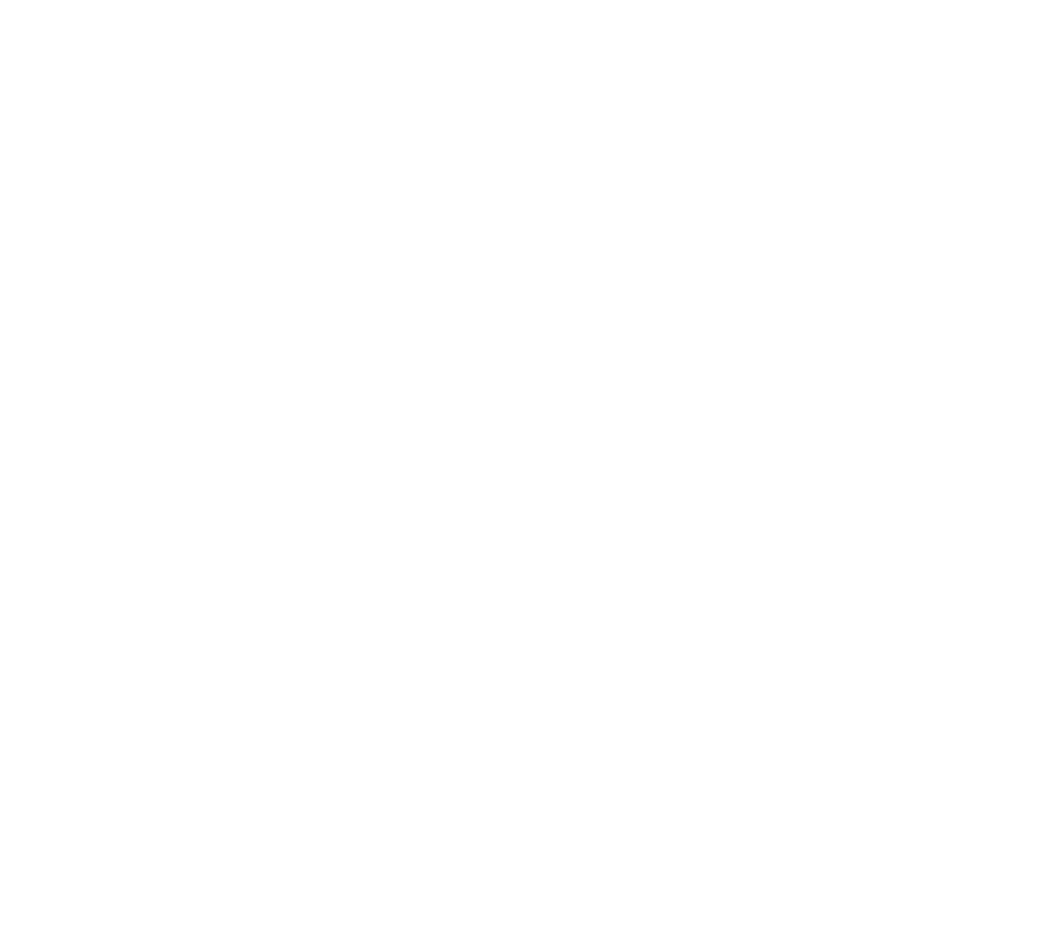
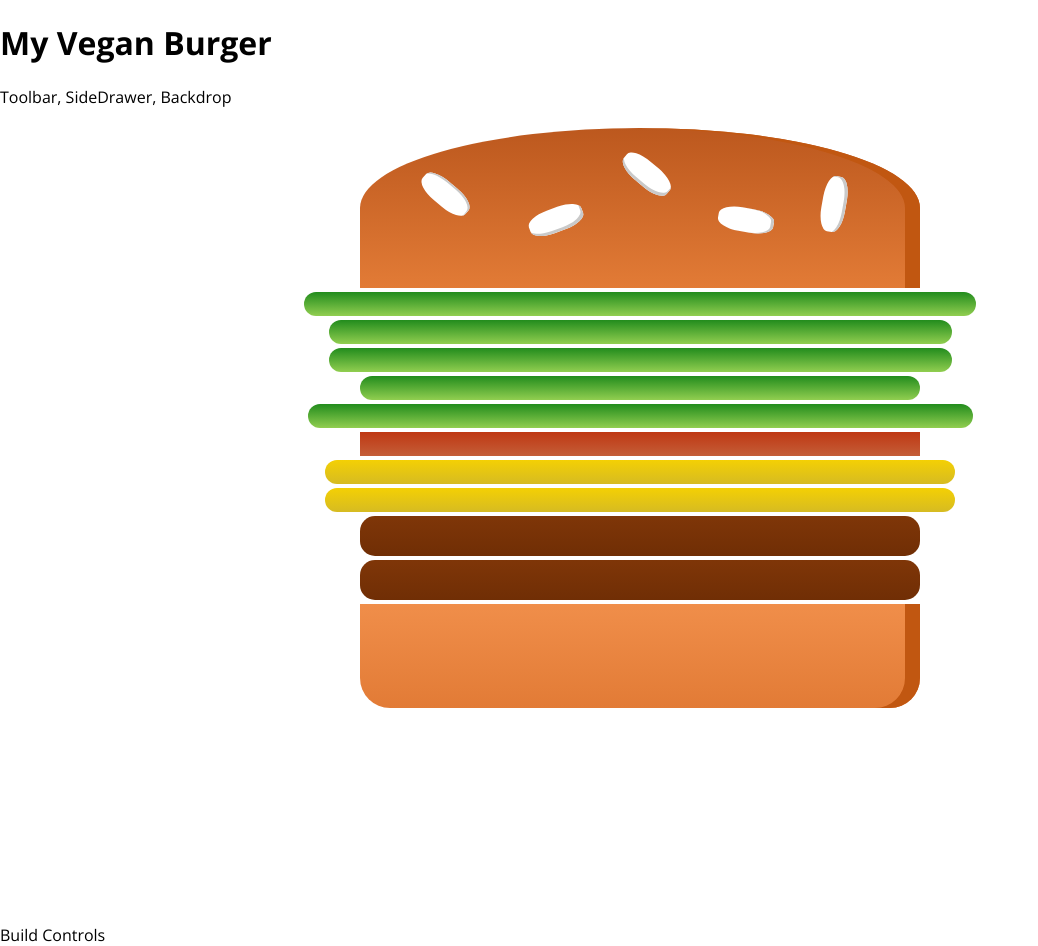
Before and after one commit to natalieg/udemyReact2, a React app in the folder burger/: page / in a window 1280 px wide. Shown: the whole page, without its empty margins (0-1038 px from the left). Before the commit the page ends 800 px from the top, so only its background shows below. Built offline with nearby package versions, Linux system fonts and the light colour scheme.

Commit message:
burger with ingredients

```diff
--- a/burger/package.json
+++ b/burger/package.json
@@ -30,6 +30,7 @@
     "postcss-flexbugs-fixes": "3.2.0",
     "postcss-loader": "2.0.6",
     "promise": "8.0.1",
+    "prop-types": "^15.7.2",
     "react": "^16.10.0",
     "react-dev-utils": "^4.0.1",
     "react-dom": "^16.10.0",
--- a/burger/src/App.js
+++ b/burger/src/App.js
@@ -1,10 +1,14 @@
 import React, { Component } from 'react';
+import Layout from './components/Layout/Layout'
+import BurgerBuilder from './containers/BurgerBuilder/BurgerBuilder'
 
 class App extends Component {
   render() {
     return (
       <div>
-
+        <Layout>
+          <BurgerBuilder/>
+        </Layout>
       </div>
     );
   }
--- /dev/null
+++ b/burger/src/components/Burger/Burger.css
@@ -0,0 +1,30 @@
+.Burger {
+    width: 100%;
+    margin: auto;
+    height: 250px;
+    overflow-y: scroll;
+    text-align: center;
+    font-weight: bold;
+    font-size: 1.2rem;
+}
+
+@media (min-width: 500px) and (min-height: 400px){
+    .Burger {
+        width: 400px;
+        height: 500px;
+    }
+}
+
+@media (min-width: 500px) and (min-height: 401px){
+    .Burger {
+        width: 400px;
+        height: 600px;
+    }
+}
+
+@media (min-width: 1000px) and (min-height: 700px){
+    .Burger {
+        width: 700px;
+        height: 800px;
+    }
+}
--- /dev/null
+++ b/burger/src/components/Burger/Burger.js
@@ -0,0 +1,22 @@
+import React from 'react';
+import classes from './Burger.css';
+import BurgerIngredient from './Burgeringredient/Burgeringredient';
+
+function burger(props) {
+    const transformedIngredients = Object.keys(props.ingredients)
+    .map(igKey => {
+        return [...Array(props.ingredients[igKey])].map((_, i) => {
+            return <BurgerIngredient key={igKey + i} type={igKey}/>
+        })
+    });
+    console.log(transformedIngredients)
+    return (
+        <div className={classes.Burger}>
+            <BurgerIngredient type="bread-top"/>
+            {transformedIngredients}
+            <BurgerIngredient type="bread-bottom"/>
+        </div>
+    )
+}
+
+export default burger
--- /dev/null
+++ b/burger/src/components/Burger/Burgeringredient/Burgeringredient.css
@@ -0,0 +1,117 @@
+:root {
+  --margin: 4px auto;
+}
+
+.BreadBottom {
+    height: 13%;
+    width: 80%;
+    background: linear-gradient(#F08E4A, #e27b36);
+    border-radius: 0 0 30px 30px;
+    box-shadow: inset -15px 0 #c15711;
+    margin: var(--margin);
+}
+
+.BreadTop {
+    height: 20%;
+    width: 80%;
+    background: linear-gradient(#bc581e, #e27b36);
+    border-radius: 50% 50% 0 0;
+    box-shadow: inset -15px 0 #c15711;
+    margin: var(--margin);
+    position: relative;
+}
+
+.Seeds1 {
+    width: 10%;
+    height: 15%;
+    position: absolute;
+    background-color: white;
+    left: 30%;
+    top: 50%;
+    border-radius: 40%;
+    transform: rotate(-20deg);
+    box-shadow: inset -2px -3px #c9c9c9;
+}
+
+.Seeds1:after {
+    content: "";
+    width: 100%;
+    height: 100%;
+    position: absolute;
+    background-color: white;
+    left: -170%;
+    top: -260%;
+    border-radius: 40%;
+    transform: rotate(60deg);
+    box-shadow: inset -1px 2px #c9c9c9;
+  }
+
+.Seeds1:before {
+    content: "";
+    width: 100%;
+    height: 100%;
+    position: absolute;
+    background-color: white;
+    left: 180%;
+    top: -50%;
+    border-radius: 40%;
+    transform: rotate(60deg);
+    box-shadow: inset -1px -3px #c9c9c9;
+  }
+
+  .Seeds2 {
+    width: 10%;
+    height: 15%;
+    position: absolute;
+    background-color: white;
+    left: 64%;
+    top: 50%;
+    border-radius: 40%;
+    transform: rotate(10deg);
+    box-shadow: inset -3px 0 #c9c9c9;
+  }
+
+  .Seeds2:before {
+    content: "";
+    width: 100%;
+    height: 100%;
+    position: absolute;
+    background-color: white;
+    left: 150%;
+    top: -130%;
+    border-radius: 40%;
+    transform: rotate(90deg);
+    box-shadow: inset 1px 3px #c9c9c9;
+  }
+
+
+.Meat {
+    width: 80%;
+    height: 5%;
+    background: linear-gradient(#7f3608, #702e05);
+    margin: var(--margin);
+    border-radius: 15px;
+}
+
+.Cheese {
+    width: 90%;
+    height: 3%;
+    margin: var(--margin);
+    background: linear-gradient(#f4d004, #d6bb22);
+    border-radius: 20px;
+}
+
+.Salad {
+    width: 90%;
+    height: 3%;
+    margin: var(--margin);
+    background: linear-gradient(#228c1d, #91ce50);
+    border-radius: 20px;
+}
+
+.Bacon {
+    width: 80%;
+    height: 3%;
+    background: linear-gradient(#bf3813, #c45e38);
+    margin: var(--margin);
+}
--- /dev/null
+++ b/burger/src/components/Burger/Burgeringredient/Burgeringredient.js
@@ -0,0 +1,48 @@
+import React, { Component } from 'react'
+import PropTypes from 'prop-types';
+import classes from './Burgeringredient.css'
+
+class Burgeringredient extends Component {
+
+    randomWidth = () => {
+        return Math.floor(Math.random() * 30) + 80;
+    }
+
+    render() {
+        let ingredient = null;
+
+        switch (this.props.type) {
+            case ('bread-bottom'):
+                ingredient = <div className={classes.BreadBottom}></div>;
+                break;
+            case ('bread-top'):
+                ingredient = <div className={classes.BreadTop}>
+                    <div className={classes.Seeds1}></div>
+                    <div className={classes.Seeds2}></div>
+                </div>
+                break;
+            case ('meat'):
+                ingredient = <div className={classes.Meat}></div>;
+                break;
+            case ('cheese'):
+                ingredient = <div className={classes.Cheese}></div>;
+                break;
+            case ('salad'):
+                let saladWidth = this.randomWidth() + "%";
+                ingredient = <div className={classes.Salad} style={{width: saladWidth}}></div>;
+                break;
+            case ('bacon'):
+                ingredient = <div className={classes.Bacon}></div>;
+                break;
+            default:
+                ingredient = null;
+        }
+        return ingredient;
+    }
+}
+
+Burgeringredient.PropTypes = {
+    type: PropTypes.string.isRequired
+}
+
+export default Burgeringredient
--- /dev/null
+++ b/burger/src/components/Layout/Layout.css
@@ -0,0 +1,3 @@
+.Content {
+    margin-top: 16px;
+}
--- /dev/null
+++ b/burger/src/components/Layout/Layout.js
@@ -0,0 +1,15 @@
+import React from 'react';
+import Aux from '../../hoc/Auxi'
+import classes from './Layout.css'
+
+const layout = (props) => (
+    <Aux>
+        <h1>My Vegan Burger</h1>
+        <div>Toolbar, SideDrawer, Backdrop</div>
+        <main className={classes.Content}>
+            {props.children}
+        </main>
+    </Aux>
+);
+
+export default layout;
--- /dev/null
+++ b/burger/src/containers/BurgerBuilder/BurgerBuilder.js
@@ -0,0 +1,24 @@
+import React, { Component } from 'react';
+import Aux from '../../hoc/Auxi'
+import Burger from '../../components/Burger/Burger'
+
+
+export default class BurgerBuilder extends Component {
+    state = {
+        ingredients: {
+            salad: 5,
+            bacon: 1,
+            cheese: 2,
+            meat: 2
+        }
+    }
+
+    render() {
+        return (
+            <Aux>
+                <Burger ingredients={this.state.ingredients}/>
+                <div>Build Controls</div>
+            </Aux>
+        )
+    }
+}
--- /dev/null
+++ b/burger/src/hoc/Auxi.js
@@ -0,0 +1,3 @@
+const aux = (props) => props.children;
+
+export default aux;
```
